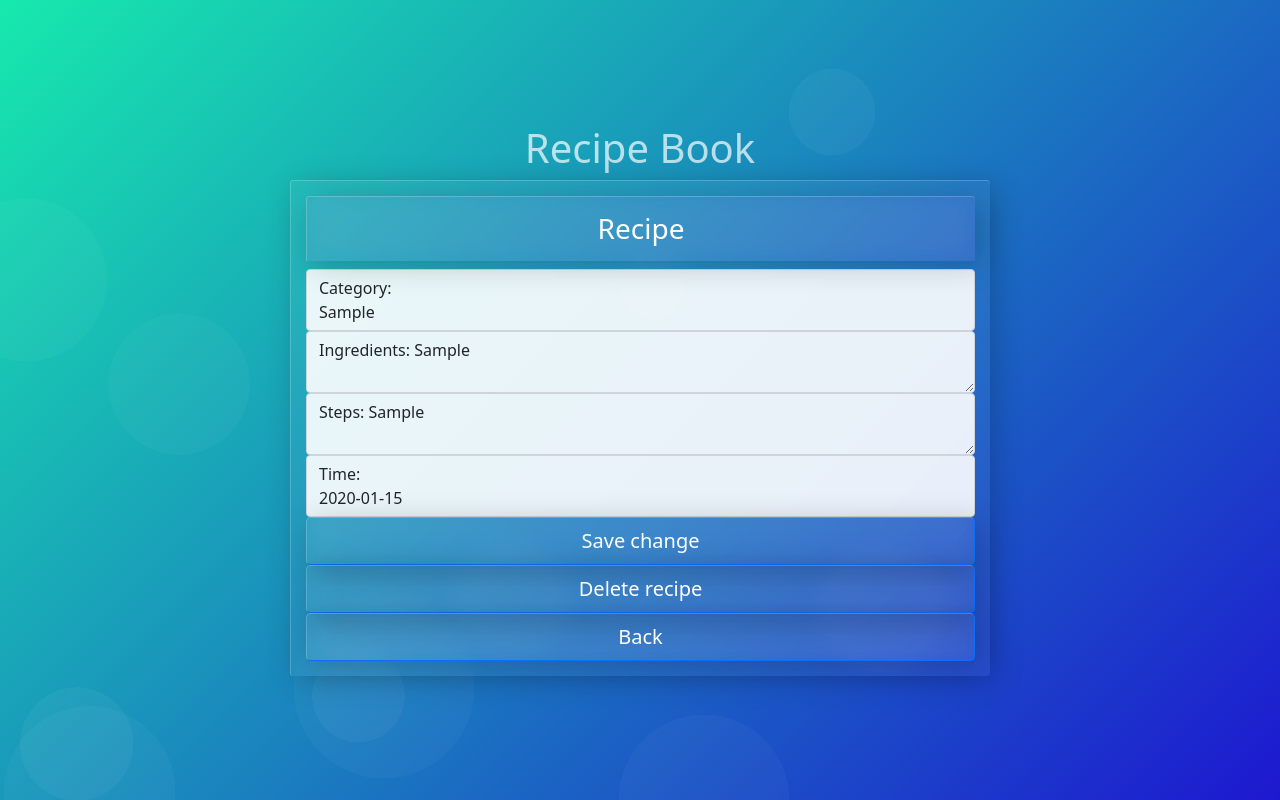
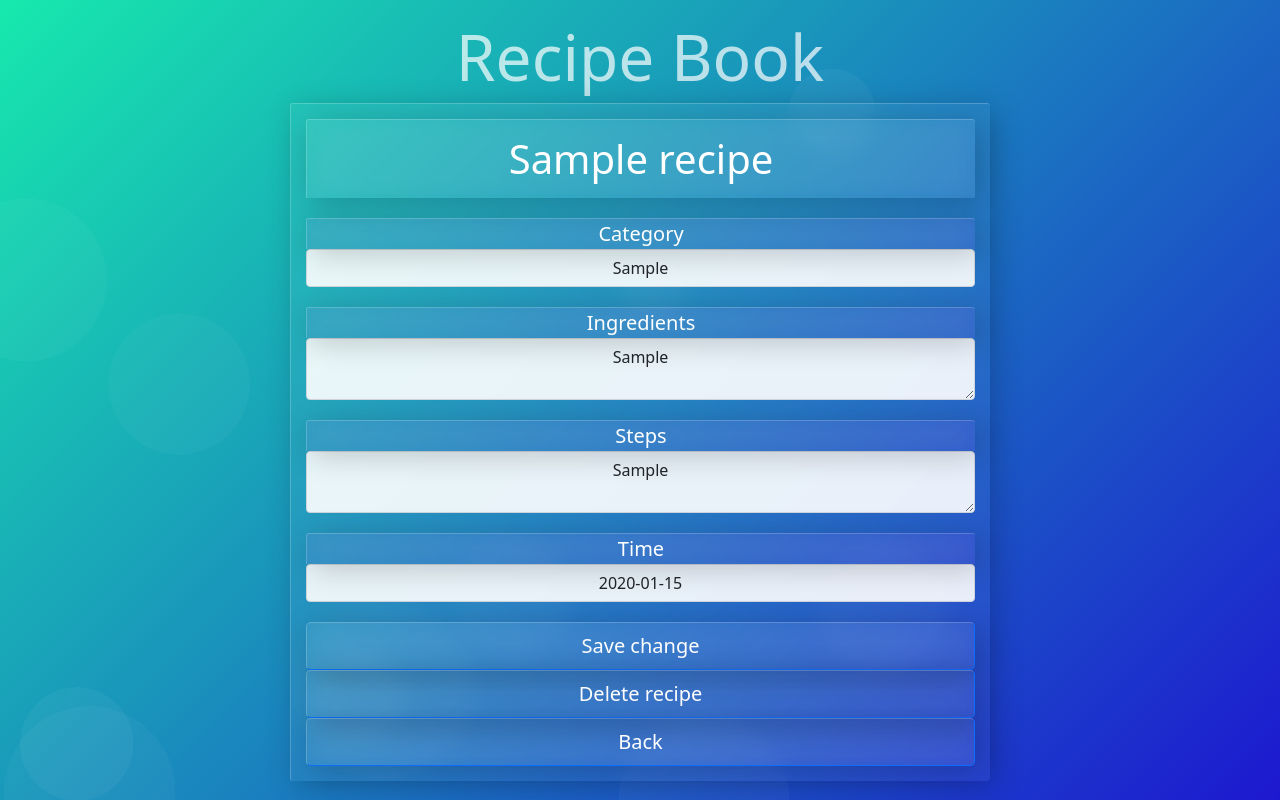
Before and after one commit to RomanVerkhovsky/WebRecipes, a Flask app: page /recipe?recipe=1 in a window 1280 px wide. Run offline with Flask 3, Linux system fonts and the light colour scheme; a user stored in the database is signed in; tables that the repository leaves empty hold one stand-in row (values such as "Sample post").

Commit message:
fix: design profile, recipe page

```diff
--- a/app/static/style.css
+++ b/app/static/style.css
@@ -195,6 +195,21 @@ ul {
     padding: 15px;
     text-align: center;
   }
+
+  & h5 {
+    background: rgba(255,0,255,0.05);
+    backdrop-filter: blur(10px);
+    border-top: 1px solid rgba(255,255,255,0.2);
+    border-left: 1px solid rgba(255,255,255,0.2);
+    box-shadow: 5px 5px 30px rgba(0,0,0,0.2);
+    margin-top: 20px;
+    margin-bottom: 0px;
+    border-top-left-radius: 3px;
+    border-top-right-radius: 3px;
+    color: #fff;
+    padding: 3px;
+    text-align: center;
+  }
     & form {
     padding: 15px;
 
--- a/app/templates/base.html
+++ b/app/templates/base.html
@@ -26,7 +26,7 @@
         {% endwith %}
 
         <div class="glass">
-                <h1 align="center">Recipe Book</h1>
+                <h1 align="center" style="font-size: 400%">Recipe Book</h1>
         </div>
 
         {% block content %}{% endblock %}
--- a/app/templates/profile.html
+++ b/app/templates/profile.html
@@ -5,8 +5,8 @@
     <div class="form-recipe">
         <form>
             <h1>Welcome, {{ name }}!</h1>
-                <a class="w-100 btn btn-lg btn" href="{{ url_for('routes.logout') }}">Settings</a>
-                <a class="w-100 btn btn-lg btn" href="{{ url_for('routes.logout') }}">Log out</a>
+                <a class="w-100 btn btn-lg btn" style="margin-top: 1px" href="{{ url_for('routes.logout') }}">Settings</a>
+                <a class="w-100 btn btn-lg btn" style="margin-top: 1px" href="{{ url_for('routes.logout') }}">Log out</a>
         </form>
     </div>
 
@@ -34,7 +34,7 @@
             </nav>
 
             <div>
-                <a class="w-100 btn btn-lg btn-primary" href="{{ url_for('routes.new_recipe') }}">Add recipe</a>
+                <a class="w-100 btn btn-lg btn-primary" style="margin-top: 1px" href="{{ url_for('routes.new_recipe') }}">Add recipe</a>
             </div>
         <form>
     </div>
--- a/app/templates/recipe.html
+++ b/app/templates/recipe.html
@@ -5,16 +5,20 @@
         <form>
             <nav>
                 <div>
-                    <h3>Recipe</h3>
-
-                    <label class="form-control">Category:<br>{{ recipe.category }}</label>
-                    <textarea class="form-control">Ingredients: {{ recipe.ingredients }}</textarea>
-                    <textarea class="form-control">Steps: {{ recipe.steps }}</textarea>
-                    <label class="form-control">Time:<br>{{ recipe.time }}</label>
-
+                    <h1>{{ recipe.title }}</h1>
+                    <h5>Category</h5>
+                    <label class="form-control" style="text-align: center;">{{ recipe.category }}</label>
+                    <h5>Ingredients</h5>
+                    <textarea class="form-control" style="text-align: center;">{{ recipe.ingredients }}</textarea>
+                    <h5>Steps</h5>
+                    <textarea class="form-control" style="text-align: center;">{{ recipe.steps }}</textarea>
+                    <h5>Time</h5>
+                    <label class="form-control" style="text-align: center;">{{ recipe.time }}</label>
+                <div style="margin-top: 20px;">
                     <a class="w-100 btn btn-lg btn-primary" href="{{ url_for('routes.profile') }}">Save change</a>
                     <a class="w-100 btn btn-lg btn-primary" href="{{ url_for('routes.profile') }}">Delete recipe</a>
                     <a class="w-100 btn btn-lg btn-primary" href="{{ url_for('routes.profile') }}">Back</a>
+                </div>
                 </div>
             </nav>
         </form>
```
